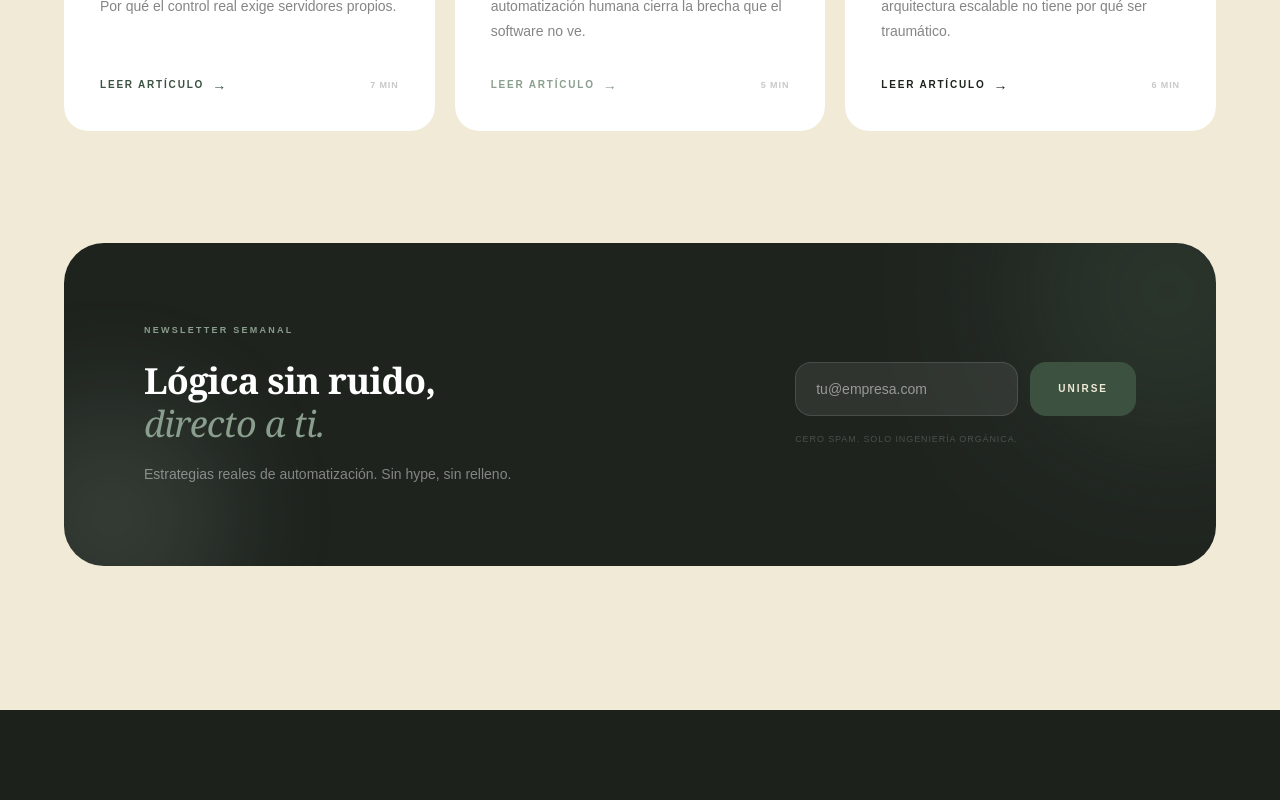
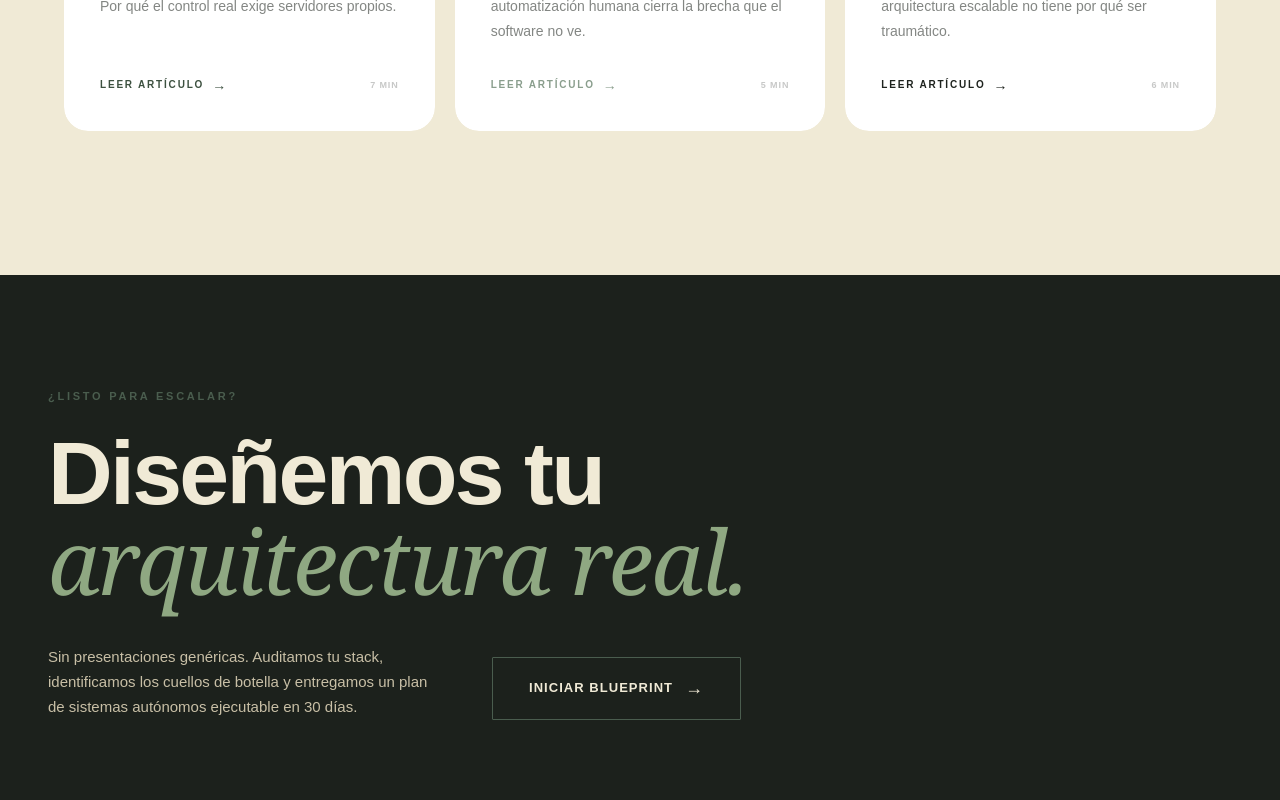
Before and after one commit to Diverum/diverum, a React (Vite) app: page / in a window 1280 px wide. Shown: the part 8660-9460 px from the top of the page. Built offline with nearby package versions, Linux system fonts and the light colour scheme; a web font is replaced by a local one.

Commit message:
Eliminé el newsletter

```diff
--- a/src/components/Blog.jsx
+++ b/src/components/Blog.jsx
@@ -43,7 +43,7 @@ const articles = [
 ];
 
 /* ─── Article Card ─────────────────────────────────────────── */
-const ArticleCard = ({ tag, num, title, excerpt, readTime, accent, index }) => {
+const ArticleCard = ({ tag, num, title, excerpt, readTime, accent }) => {
   const [hovered, setHovered] = useState(false);
 
   return (
@@ -150,121 +150,6 @@ const ArticleCard = ({ tag, num, title, excerpt, readTime, accent, index }) => {
   );
 };
 
-/* ─── Newsletter ───────────────────────────────────────────── */
-const Newsletter = () => {
-  const [email, setEmail]         = useState("");
-  const [subscribed, setSubscribed] = useState(false);
-  const [focused, setFocused]     = useState(false);
-
-  const handleSubscribe = (e) => {
-    e.preventDefault();
-    if (email.includes("@")) setSubscribed(true);
-  };
-
-  return (
-    <Reveal delay={0.3}>
-      <div
-        className="relative mt-20 md:mt-28 rounded-[2.5rem] overflow-hidden"
-        style={{ background: C.charcoal }}
-      >
-        {/* Organic blob */}
-        <Motion.div
-          className="absolute -top-24 -right-24 w-72 h-72 rounded-full"
-          style={{ background: C.deepSage, opacity: 0.35, filter: "blur(60px)" }}
-          animate={{ scale: [1, 1.12, 1], rotate: [0, 15, 0] }}
-          transition={{ duration: 9, repeat: Infinity, ease: "easeInOut" }}
-        />
-        <Motion.div
-          className="absolute -bottom-16 -left-16 w-56 h-56 rounded-full"
-          style={{ background: C.midSage, opacity: 0.2, filter: "blur(50px)" }}
-          animate={{ scale: [1, 1.2, 1] }}
-          transition={{ duration: 7, repeat: Infinity, ease: "easeInOut", delay: 1.5 }}
-        />
-
-        <div className="relative z-10 px-8 py-16 md:px-20 md:py-20 flex flex-col md:flex-row md:items-center md:justify-between gap-12">
-          {/* Left copy */}
-          <div className="max-w-sm">
-            <p
-              className="text-[9px] font-black uppercase tracking-[0.25em] mb-5"
-              style={{ color: C.midSage }}
-            >
-              Newsletter semanal
-            </p>
-            <h3
-              className="text-3xl md:text-4xl font-bold leading-[1.15] mb-4"
-              style={{ color: C.white, fontFamily: "'Playfair Display', Georgia, serif" }}
-            >
-              Lógica sin ruido,
-              <br />
-              <span style={{ color: C.midSage, fontStyle: "italic", fontWeight: 300 }}>
-                directo a ti.
-              </span>
-            </h3>
-            <p className="text-sm leading-relaxed" style={{ color: "rgba(255,255,255,0.45)" }}>
-              Estrategias reales de automatización. Sin hype, sin relleno.
-            </p>
-          </div>
-
-          {/* Right form */}
-          <div className="md:w-auto w-full max-w-sm">
-            {subscribed ? (
-              <Motion.div
-                initial={{ scale: 0.85, opacity: 0 }}
-                animate={{ scale: 1, opacity: 1 }}
-                className="flex items-center gap-3"
-              >
-                <span className="text-2xl">✓</span>
-                <p className="text-sm font-bold" style={{ color: C.eggshell }}>
-                  Bienvenido al laboratorio. Revisa tu bandeja.
-                </p>
-              </Motion.div>
-            ) : (
-              <form onSubmit={handleSubscribe} className="flex flex-col sm:flex-row gap-3">
-                <Motion.div
-                  className="flex-1 relative"
-                  animate={{ scale: focused ? 1.02 : 1 }}
-                  transition={{ duration: 0.2 }}
-                >
-                  <input
-                    type="email"
-                    required
-                    placeholder="tu@empresa.com"
-                    value={email}
-                    onChange={(e) => setEmail(e.target.value)}
-                    onFocus={() => setFocused(true)}
-                    onBlur={() => setFocused(false)}
-                    className="w-full px-5 py-4 rounded-2xl text-sm outline-none transition-all"
-                    style={{
-                      background: "rgba(255,255,255,0.08)",
-                      border: `1px solid ${focused ? C.midSage : "rgba(255,255,255,0.12)"}`,
-                      color: C.white,
-                      caretColor: C.midSage,
-                    }}
-                  />
-                </Motion.div>
-                <Motion.button
-                  type="submit"
-                  whileHover={{ scale: 1.04 }}
-                  whileTap={{ scale: 0.97 }}
-                  className="px-7 py-4 rounded-2xl text-[10px] font-black uppercase tracking-[0.2em] whitespace-nowrap transition-colors"
-                  style={{ background: C.deepSage, color: C.eggshell }}
-                >
-                  Unirse
-                </Motion.button>
-              </form>
-            )}
-            <p
-              className="mt-4 text-[9px] uppercase tracking-widest"
-              style={{ color: "rgba(255,255,255,0.2)" }}
-            >
-              Cero spam. Solo ingeniería orgánica.
-            </p>
-          </div>
-        </div>
-      </div>
-    </Reveal>
-  );
-};
 
 /* ─── Main Export ──────────────────────────────────────────── */
 export default function Blog() {
@@ -346,9 +231,6 @@ export default function Blog() {
           ))}
         </Stagger>
 
-        {/* ── Newsletter ── */}
-        <Newsletter />
-
       </div>
     </section>
   );
```
